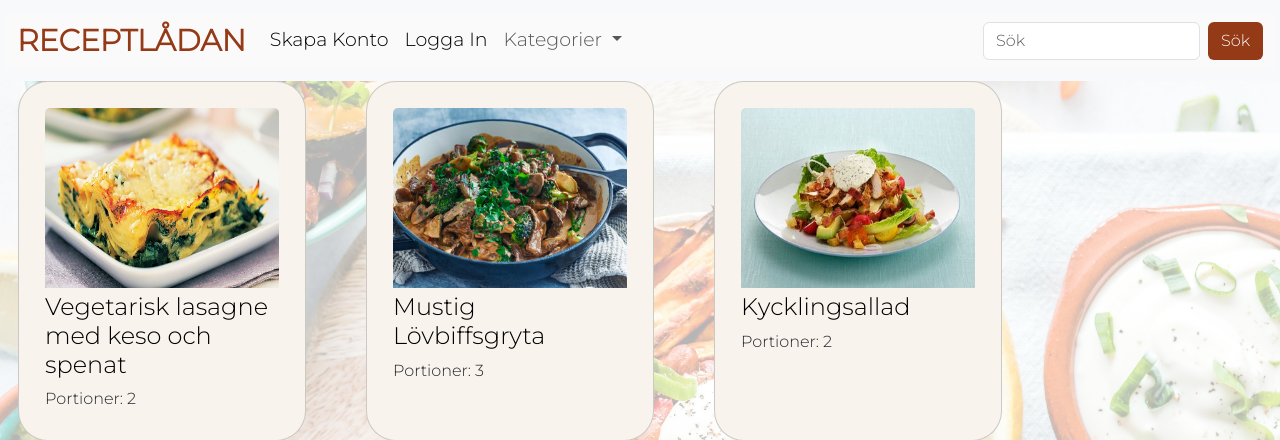
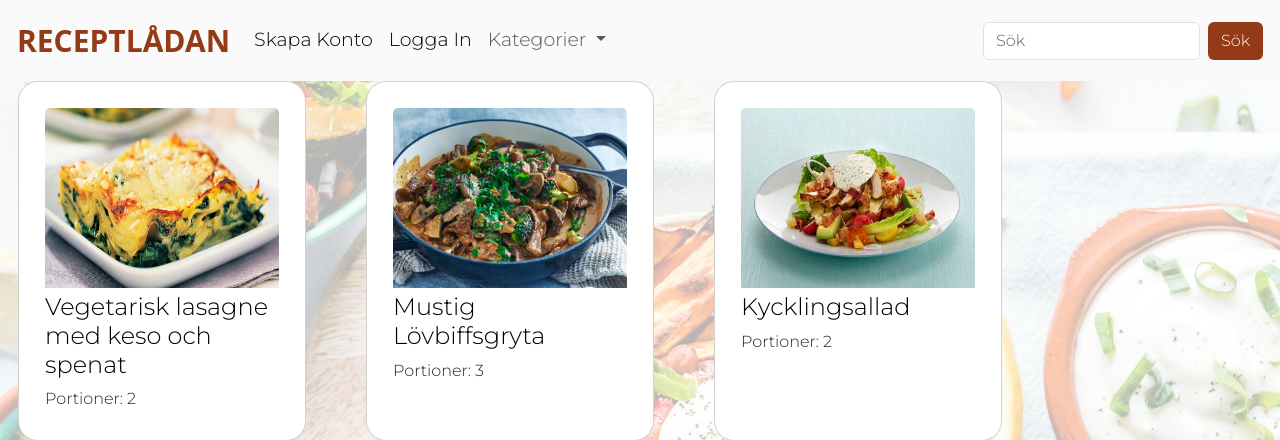
Before and after one commit to BedoKharboutli/recipe-platform, a Flask app: page / in a window 1280 px wide. Shown: the top 440 px of the page. Run offline with Flask 3, Linux system fonts and the light colour scheme.

Commit message:
Changed title font-type

```diff
--- a/static/css/main.css
+++ b/static/css/main.css
@@ -67,7 +67,10 @@ h5 {
 .container-fluid:hover {
   color: #953a17;
 }
-
+.navbar-brand {
+  font-family: system-ui, -apple-system, BlinkMacSystemFont, "Segoe UI", Roboto,
+    Oxygen, Ubuntu, Cantarell, "Open Sans", "Helvetica Neue", sans-serif;
+}
 .navbar {
   z-index: 1000;
 }
--- a/templates/index.html
+++ b/templates/index.html
@@ -10,8 +10,8 @@
     style="
       width: 18rem;
       height: 22.5rem;
-      border-radius: 30px;
-      background-color: rgb(248, 243, 237);
+      border-radius: 20px;
+      background-color: rgb(255, 255, 255);
     "
   >
     <div class="card-body">
```
